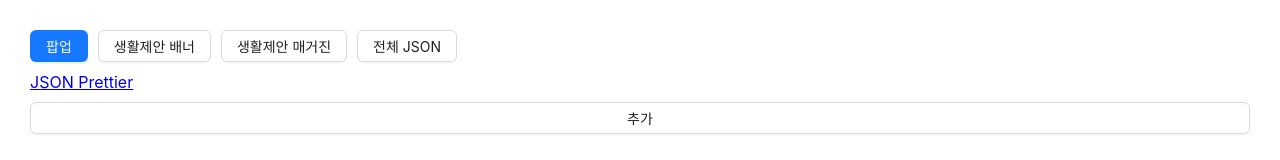
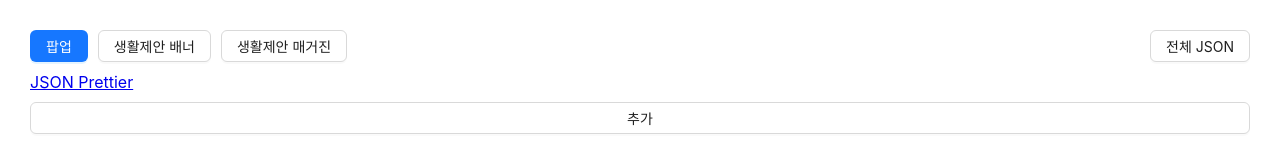
Before and after one commit to subeenchang/entertainment, a React (Create React App) app: page / in a window 1280 px wide. Shown: the top 160 px of the page. Built offline with nearby package versions, Linux system fonts and the light colour scheme.

Commit message:
button layout

```diff
--- a/src/App.tsx
+++ b/src/App.tsx
@@ -97,6 +97,7 @@ function App() {
   return (
     <div style={{ margin: 30 }}>
       <div style={{ display: "flex", flexDirection: "column", gap: 10 }}>
+        <div style={{ display: "flex", justifyContent: "space-between" }}>
           <div style={{ display: "flex", gap: 10 }}>
             <Button
               onClick={() => setType("POPUP")}
@@ -116,6 +117,7 @@ function App() {
             >
               생활제안 매거진
             </Button>
+          </div>
           <Button
             onClick={() => {
               setType("ALL");
```
Lines whose indentation alone changed are shown as unchanged.
